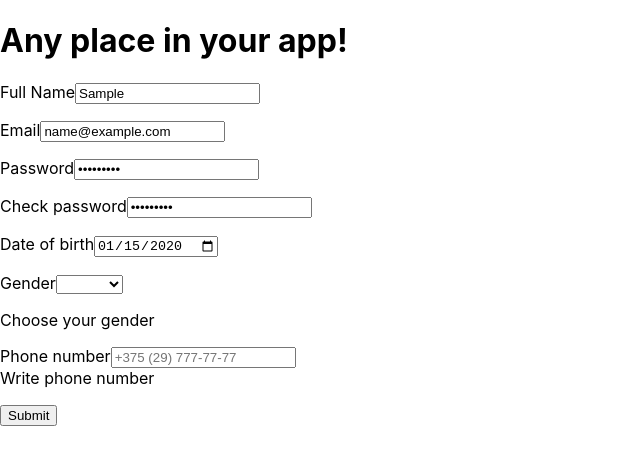
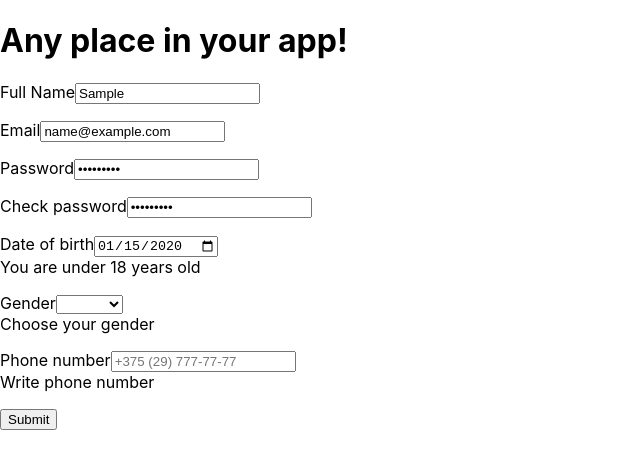
Before and after one commit to ZhenyaHoholko/form, a React (Create React App) app: page / in a window 1280 px wide. Both pictures are taken after typing "Sample", "name@example.com", "Sample123", "Sample123", "2020-01-15", "Sample" into the empty fields and a click on the button "Submit". Shown: the top 468 px of the page, without its empty margins (0-640 px from the left). Built offline with nearby package versions, Linux system fonts and the light colour scheme.

Commit message:
Change validation brtd

```diff
--- /dev/null
+++ b/src/App.css
@@ -0,0 +1,7 @@
+Form {
+  width: 100%;
+  max-width: 500px;
+  padding: 50px;
+  border-radius: 10px;
+  background-color: #fff;
+}
--- a/src/App.js
+++ b/src/App.js
@@ -19,9 +19,10 @@ const Basic = () => {
         }}
         validate={(values) => {
           const errors = {};
-          const dateYears = new Date().getFullYear();
-          const dateMiliseconds = Date.now();
-          const adult = 365.25 * 60 * 60 * 24 * 1000;
+          const today = new Date();
+          const year18 = today.getFullYear() - 18;
+          const date18 = new Date(year18, today.getMonth(), today.getDate());
+          const birthDate = new Date(values.date);
 
           if (!/^[а-яёА-ЯЁA-Z0-9._%+-]{2,25}$/i.test(values.firstName)) {
             errors.firstName =
@@ -59,8 +60,10 @@ const Basic = () => {
 
           if (!values.date) {
             errors.date = "Сhoose your date of birth";
-          } else if (values.date >= dateMiliseconds) {
-            errors.date = "Сhoose your date of birth";
+          } else if (birthDate > today) {
+            errors.date = "Сhoose correct date";
+          } else if (birthDate > date18) {
+            errors.date = "You are under 18 years old";
           }
 
           if (!values.gender) {
@@ -105,7 +108,6 @@ const Basic = () => {
             <Field type="date" name="date" id="date" />
             <ErrorMessage name="date" component="div" />
             <p />
-
             <label htmlFor="gender">Gender</label>
             <Field
               as="select"
@@ -119,9 +121,8 @@ const Basic = () => {
               <option value="Female">Female</option>
               <option value="Other">Other</option>
             </Field>
-            <p>
-              <ErrorMessage name="gender" component="div" />
-            </p>
+            <ErrorMessage name="gender" component="div" />
+            <p />
             <label htmlFor="phoneNumber">Phone number</label>
             <InputMask
               mask="+375 (99) 999-99-99"
```
